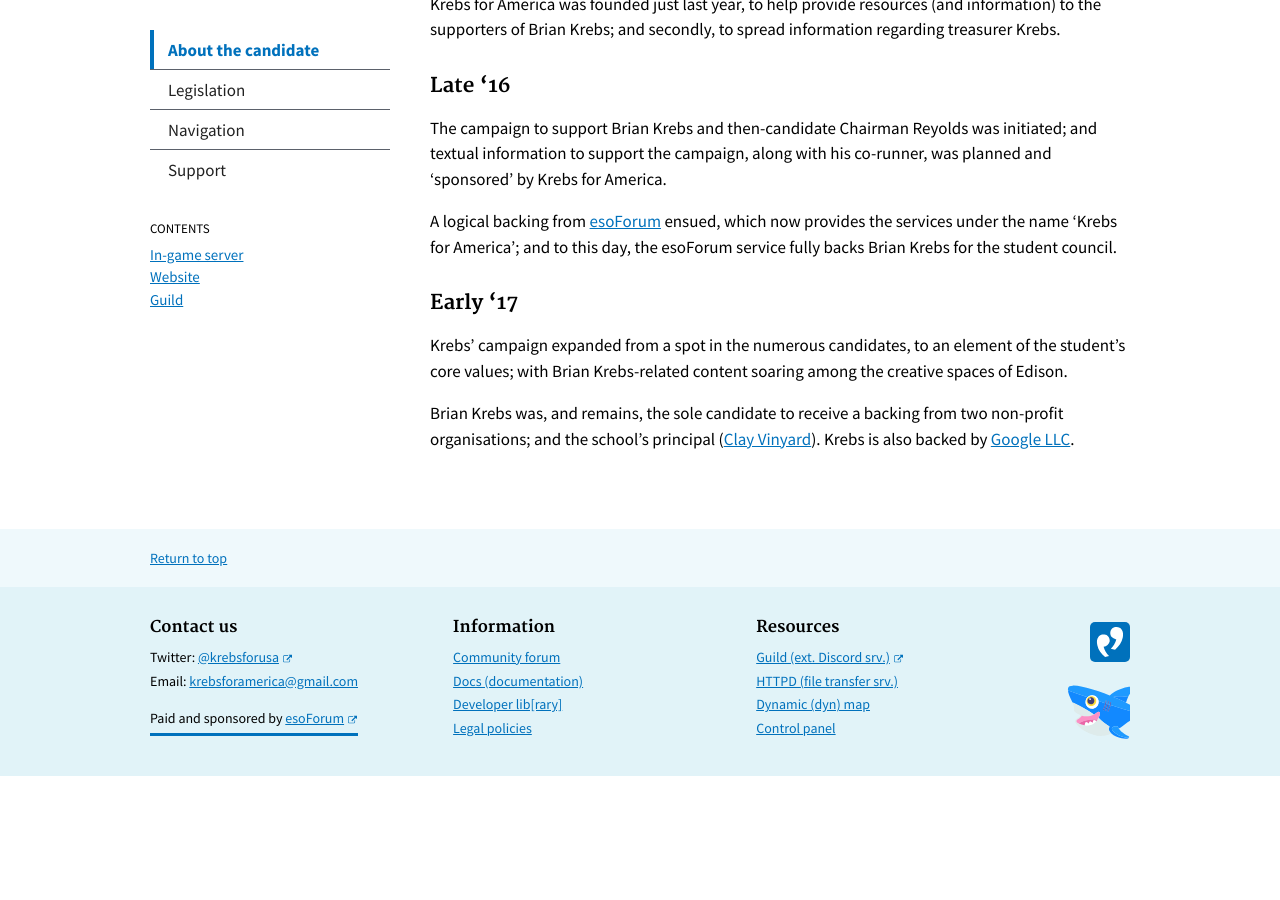
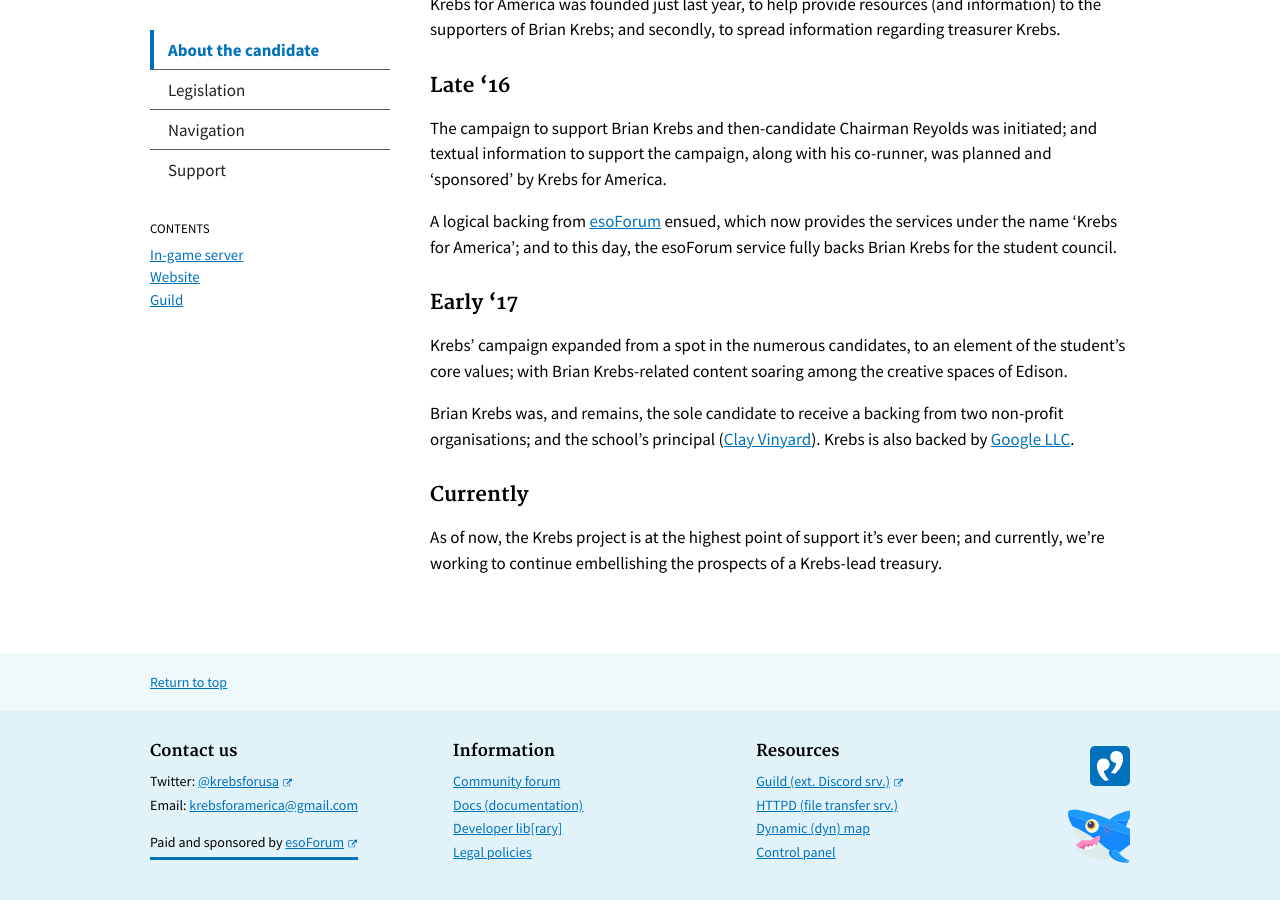
Before and after one commit to serrif/website, a Jekyll site: the page built from main/docs/about.md, in a window 1280 px wide and 900 px high, scrolled down 1178 px. Built offline with Jekyll 4.4.1, drawn with Linux system fonts in a browser that asks for light colours; before the commit the page ends 1954 px from its top, so only the background shows below that.

Commit message:
Update about.md

```diff
--- a/main/docs/about.md
+++ b/main/docs/about.md
@@ -49,3 +49,6 @@ A logical backing from [esoForum](https://esotalk.net) ensued, which now provide
 Krebs' campaign expanded from a spot in the numerous candidates, to an element of the student's core values; with Brian Krebs-related content soaring among the creative spaces of Edison.
 
 Brian Krebs was, and remains, the sole candidate to receive a backing from two non-profit organisations; and the school's principal ([Clay Vinyard](https://twitter.com/clayvinyard)). Krebs is also backed by [Google LLC](https://www.google.com/about/our-company/).
+
+### Currently
+As of now, the Krebs project is at the highest point of support it's ever been; and currently, we're working to continue embellishing the prospects of a Krebs-lead treasury.
```
